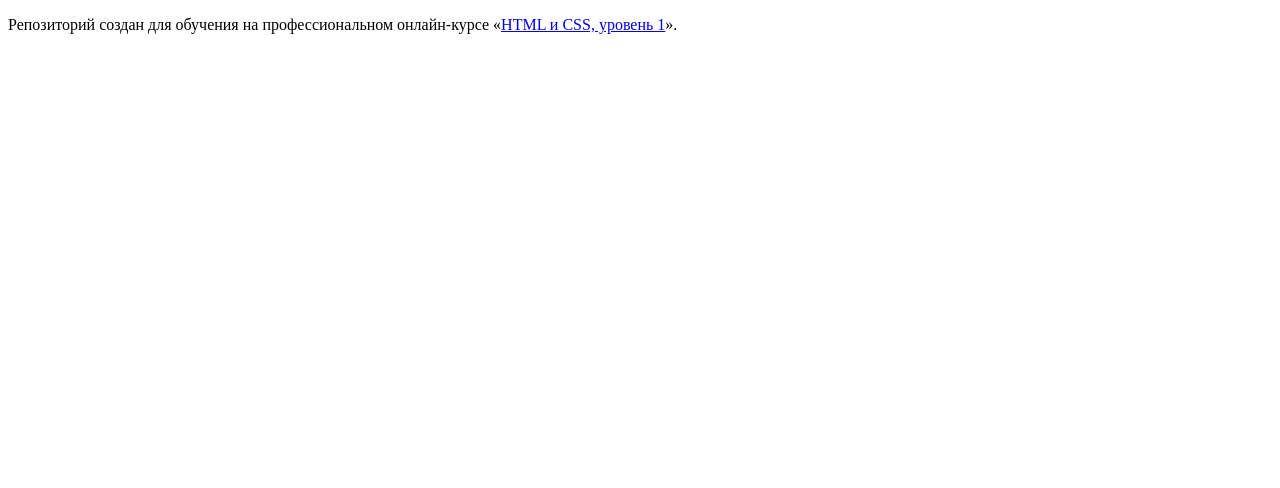
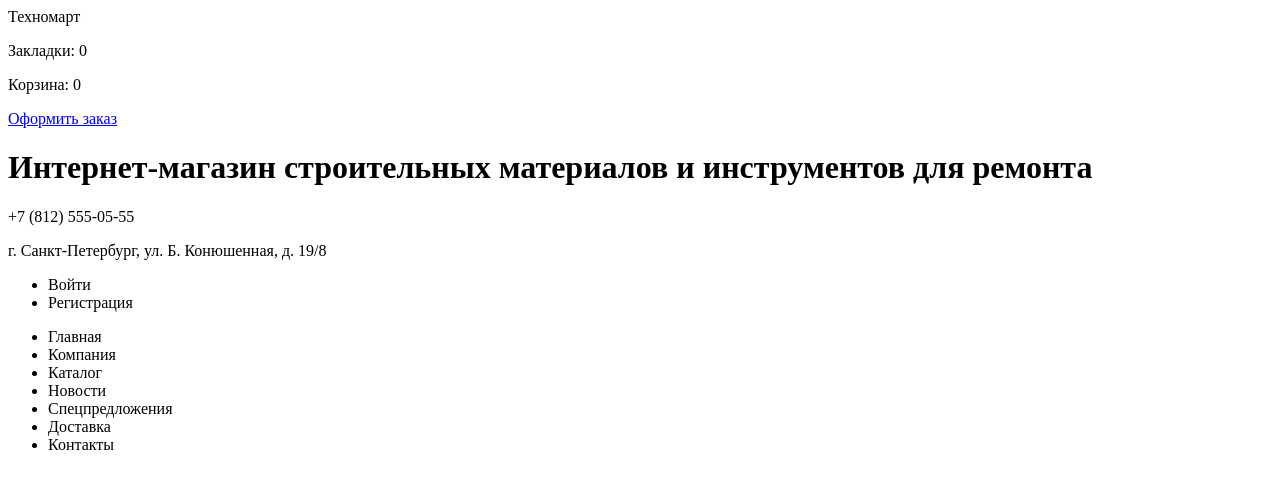
Before and after one commit to nbogdani4/836475-technomart-24, a plain HTML site: page index.html in a window 1280 px wide. Drawn offline with Linux system fonts and the light colour scheme.

Commit message:
Сделал пробную разметку шапки сайта

```diff
--- a/index.html
+++ b/index.html
@@ -5,8 +5,42 @@
     <title>HTML Academy: Техномарт</title>
   </head>
   <body>
+    <header class="page-header">
 
-    <p>Репозиторий создан для обучения на профессиональном онлайн‑курсе «<a href="https://htmlacademy.ru/intensive/htmlcss">HTML и CSS, уровень 1</a>».</p>
+      <div class="header-top">
+        <a class="page-header-logo">Техномарт</a>
+        <!-- Здесь будет форма поиска по сайту         -->
+        <p>Закладки: 0</p>
+        <p>Корзина: 0</p>
+        <a href="#">Оформить заказ</a>
+      </div>
+
+      <div class="header-bottom">
+        <h1>Интернет-магазин строительных материалов и инструментов для ремонта</h1>
+        <div class="page-header-phone">
+          <p class="phone-number">+7 (812) 555-05-55</p>
+          <p class="adress">г. Санкт-Петербург, ул. Б. Конюшенная, д. 19/8</p>
+        </div>
+        <ul class="user-menu">
+          <li>Войти</li>
+          <li>Регистрация</li>
+        </ul>
+      </div>
+
+      <nav class="page-header-nav">
+        <ul class="main-menu">
+          <li>Главная</li>
+          <li>Компания</li>
+          <li>Каталог</li>
+          <li>Новости</li>
+          <li>Спецпредложения</li>
+          <li>Доставка</li>
+          <li>Контакты</li>
+        </ul>
+      </nav>
+
+    </header>
+
 
   </body>
 </html>
```
